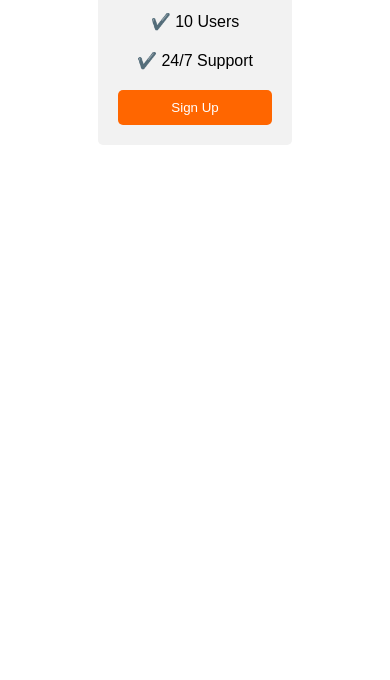
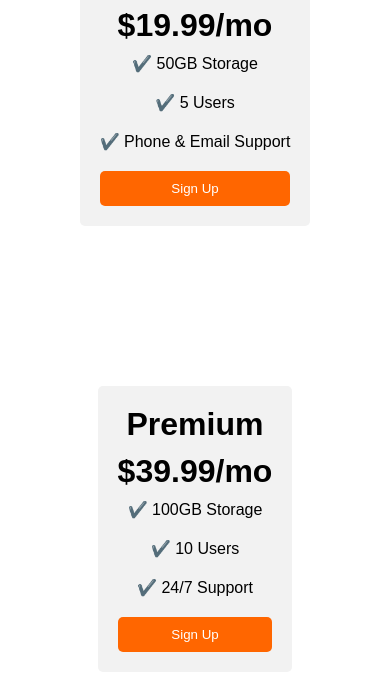
Before and after one commit to git4sv/flex_pricing, a plain HTML site: page index.html in a window 390 px wide. Shown: the part 746-1426 px from the top of the page. Before the commit the page ends 891 px from the top, so only its background shows below. Drawn offline with Linux system fonts and the light colour scheme; a web font is replaced by a local one.

Commit message:
Update main.css

```diff
--- a/main.css
+++ b/main.css
@@ -1,4 +1,4 @@
-    body {
+  body {
       font-family: 'Sono', sans-serif;
     }
 
@@ -7,7 +7,7 @@
       justify-content: center;
       align-items: center;
       height: 100vh;
-      gap: 2rem;
+      gap: 1rem;
     }
 
     .pricing-plan {
@@ -20,9 +20,10 @@
       font-size: 1rem;
       transition: all 0.5s;
     }
-  .pricing-plan:hover {
+
+    .pricing-plan:hover {
       box-shadow: 5px 5px 20px 0px #a2a2a2;
-        }
+    }
 
     .plan-title {
       font-size: 2rem;
@@ -58,6 +59,9 @@
     @media (max-width: 1000px) {
       .pricing-container {
         flex-direction: column;
+        height: 100%;
+        gap: 10rem;
+        margin-top: 15rem;
 
       }
 
@@ -71,9 +75,10 @@
         display: flex;
         flex-direction: column;
         justify-content: center;
+      }
+
+      .pricing-plan:hover {
+        box-shadow: 5px 5px 20px 0px #a2a2a2;
         transition: all 0.5s;
       }
-          .pricing-plan:hover {
-          box-shadow: 5px 5px 20px 0px #a2a2a2;
-        }
     }
```
